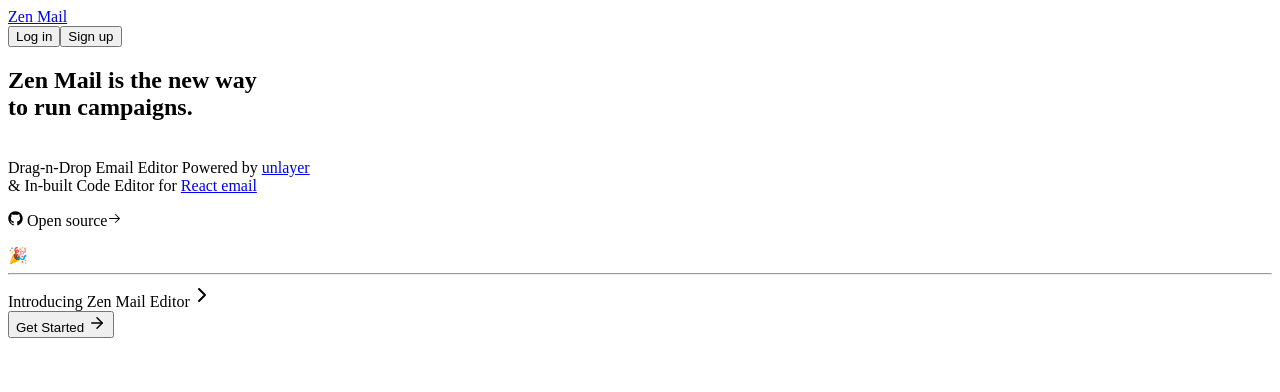
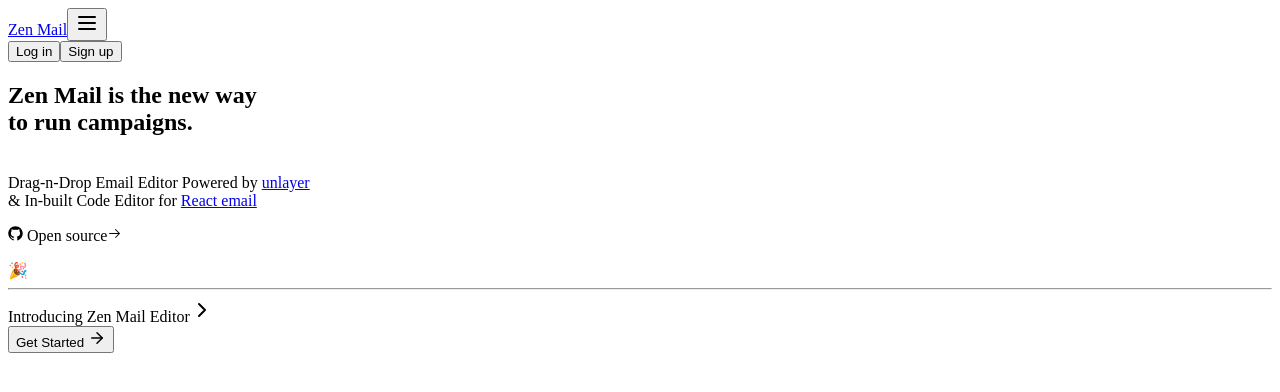
Before and after one commit to javeed-syed/zenmail, a Next.js app: page /LandingPage in a window 1280 px wide. Shown: the top 392 px of the page. Built offline with nearby package versions, Linux system fonts and the light colour scheme.

Commit message:
fixed home page issue

```diff
--- a/package.json
+++ b/package.json
@@ -24,7 +24,6 @@
     "react": "^18",
     "react-dom": "^18",
     "react-hot-toast": "^2.4.1",
-    "react-responsive": "^10.0.0",
     "swr": "^2.2.5",
     "tailwind-merge": "^2.5.2",
     "tailwindcss-animate": "^1.0.7",
--- a/pages/Sections/HeaderSection.tsx
+++ b/pages/Sections/HeaderSection.tsx
@@ -2,7 +2,6 @@
 import Link from 'next/link'
 import { MenuIcon } from 'lucide-react'
 import React from 'react'
-import { useMediaQuery } from 'react-responsive'
 import {
   Drawer,
   DrawerContent,
@@ -13,17 +12,14 @@
 } from "@/components/ui/drawer"
 
 function HeaderSection() {
-  const isMobile = useMediaQuery({ query: '(max-width: 768px)' })
-  // TODO: Remove this hook and make this server rendered page
   return (
     <>
       <header className="fixed left-0 top-0 z-50 w-full animate-fade-in border-b backdrop-blur-[12px] [--animation-delay:600ms]">
-        <div className={`${isMobile ? 'mx-0' : 'mx-16'}`}>
+        <div className="mx-4 md:mx-16">
           <div className="flex h-[3.5rem] items-center justify-between px-10">
             <a className="text-lg font-semibold flex items-center" href="/">Zen Mail</a>
-            {isMobile ? <>
               <Drawer>
-                <DrawerTrigger><MenuIcon /></DrawerTrigger>
+                <DrawerTrigger className="md:hidden"><MenuIcon /></DrawerTrigger>
                 <DrawerContent>
                   <DrawerHeader className='flex justify-between align-top'>
                     <DrawerTitle className='mx-auto'>Welcome to Zenmail</DrawerTitle>
@@ -33,11 +29,9 @@
                   </DrawerFooter>
                 </DrawerContent>
               </Drawer>
-            </> : <>
-              <div className="flex gap-4">
+              <div className="md:flex gap-4 hidden">
                 <AuthButtons />
               </div>
-            </>}
           </div>
         </div>
       </header>
```
